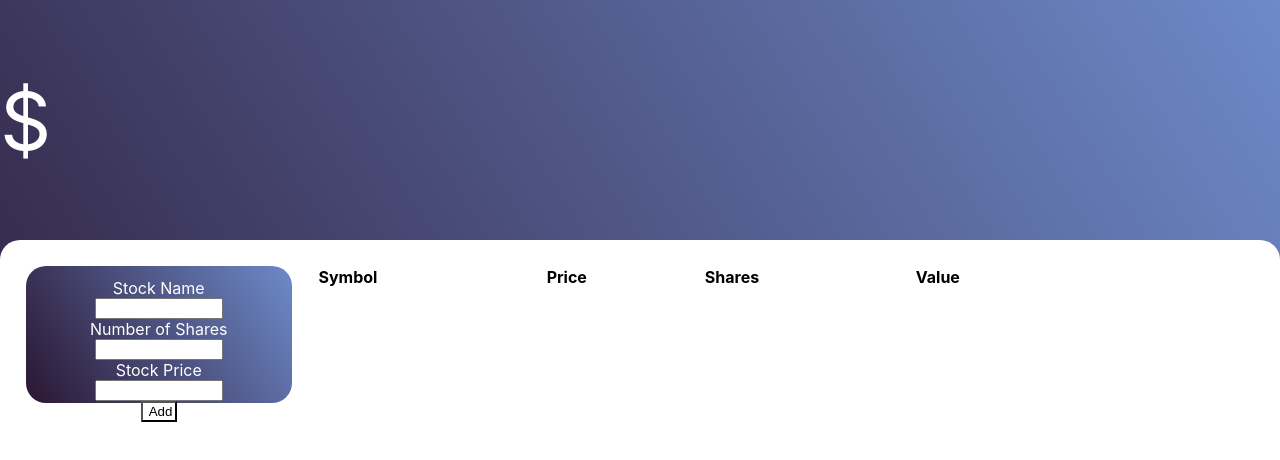
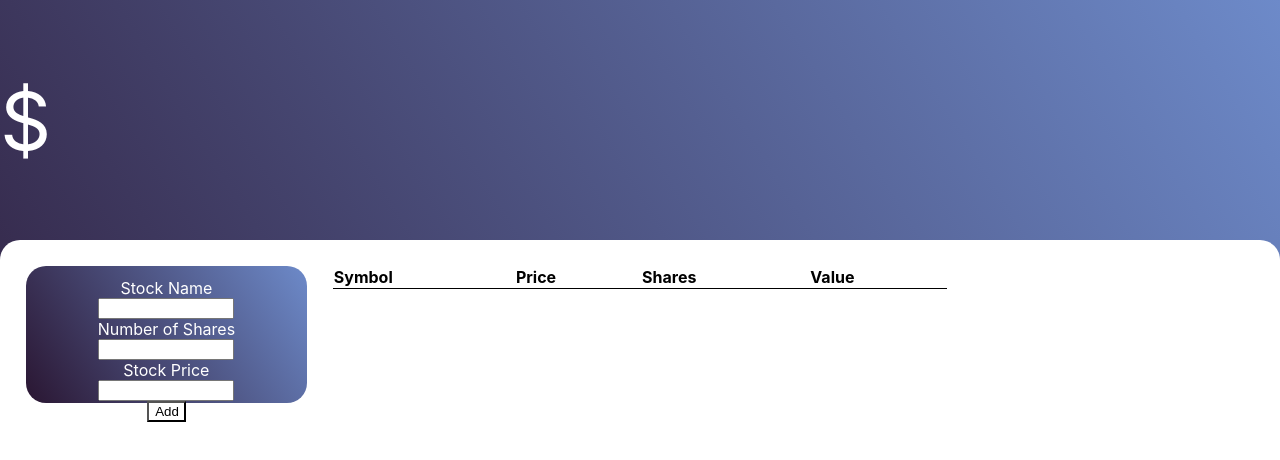
Before and after one commit to Stefan-RR/stock-portfolio-tracker, a React (Create React App) app: page / in a window 1280 px wide. Shown: the top 460 px of the page. Built offline with nearby package versions, Linux system fonts and the light colour scheme.

Commit message:
Update App.css

```diff
--- a/src/App.css
+++ b/src/App.css
@@ -50,7 +50,7 @@ html {
     color: black;
 }
 .holdingsTable {
-    width: 80%;
+    width: 60%;
     padding-top: 2%;
     padding-left: 2%;
 }
@@ -59,6 +59,10 @@ html {
     text-align: left;
     border-collapse: collapse;
 }
+.holdingsTable table thead tr {
+    border-bottom: 1px solid black;
+
+}
 .holdingsTable table tbody tr {
     border-bottom: 1px solid black;
 
```
